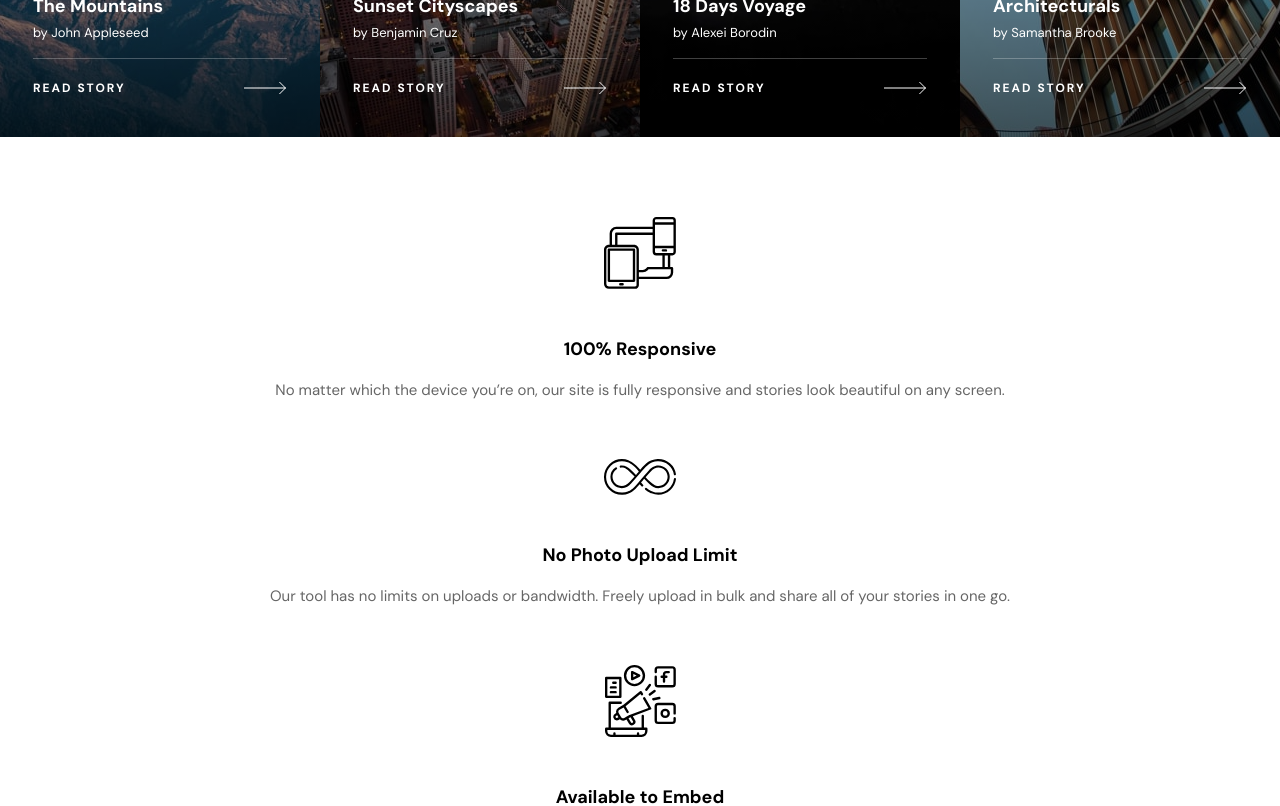
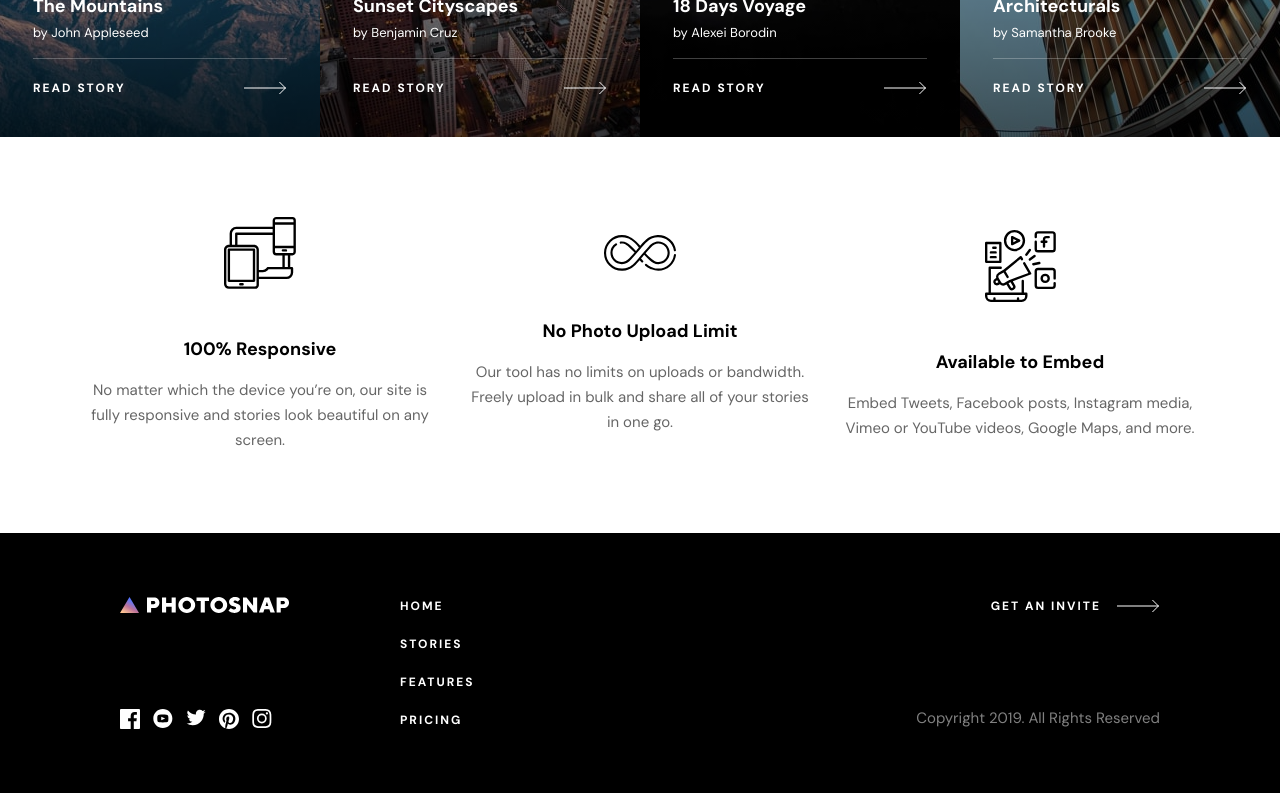
Before and after one commit to sophia-see/photosnap, a Next.js app: page / in a window 1280 px wide. Shown: the part 2360-3166 px from the top of the page. Built offline with nearby package versions, Linux system fonts and the light colour scheme.

Commit message:
responsive features in homepage

```diff
--- a/components/Feature.tsx
+++ b/components/Feature.tsx
@@ -23,7 +23,7 @@ export default function Feature(props: FeatureProps) {
   return (
     <div
       className={`
-        w-full
+        w-full md:max-w-[457px] lg:max-w-[350px]
         flex flex-col gap-[48px] items-center justify-center
 
       `}
--- a/components/Features.tsx
+++ b/components/Features.tsx
@@ -16,7 +16,7 @@ interface StoriesProps {
 export default function Features({ features, isHomePage = false }: StoriesProps) {
 
   return (
-    <div className='w-full px-[33px] py-[80px] flex flex-col gap-[56px] items-center justify-center'>
+    <div className='w-full px-[33px] py-[80px] flex flex-col gap-[56px] items-center justify-center lg:flex-row lg:gap-[30px]'>
       {features.map((feature, index) => (
         <Feature
           imgSrc={`/assets/features/desktop/${feature.imgName}.svg`}
--- a/components/Story.tsx
+++ b/components/Story.tsx
@@ -30,6 +30,9 @@ export default function Story(props: StoryProps) {
         relative
         h-[375px] md:h-[500px]
         w-full md:w-1/2 lg:w-1/4
+        transition duration-300
+        lg:hover:translate-y-[-10%]
+        cursor-pointer
       `}
     >
       <Image
```
